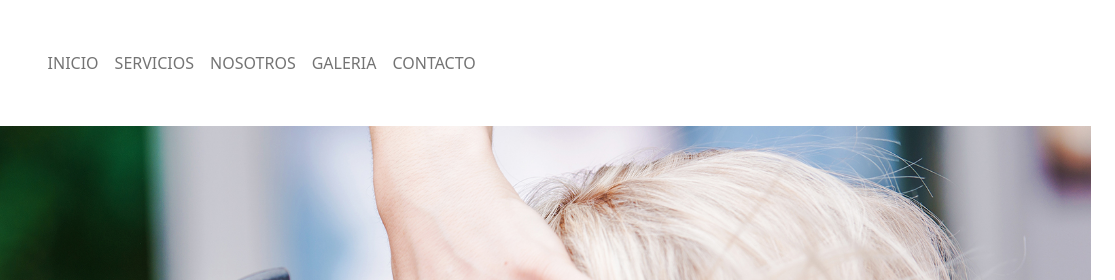
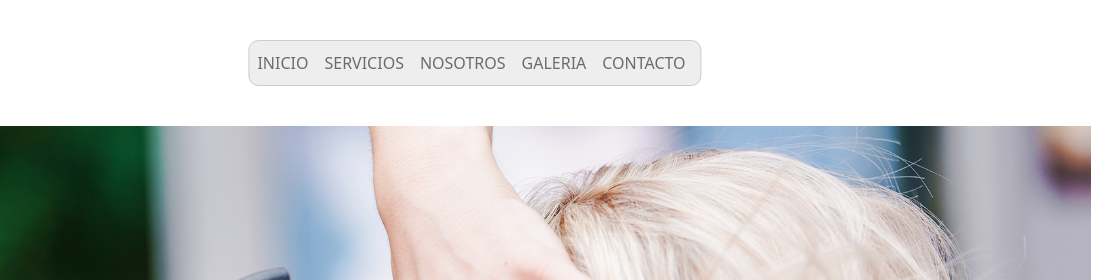
Before and after one commit to Agustin5/webPeluqueriaMartinez, a plain HTML site: page servicios.html in a window 1280 px wide. Shown: the top 280 px of the page, 165-1280 px from the left. Drawn offline with nearby package versions, Linux system fonts and the light colour scheme.

Commit message:
agrego efecto al nav bar

```diff
--- a/css/styles.css
+++ b/css/styles.css
@@ -331,6 +331,19 @@ section.serviciosCuatro{
     position: absolute;
     left: 50%;
     transform: translatex(-50%);
+    padding: 2px 7px 2px 7px;
+    color: rgb(102, 102, 102);
+    background-color: #eeeeee;
+    border: 1px solid #ccc;
+    text-decoration: none;
+
+
+    -webkit-border-radius: 10px ;
+    border-radius: 10px;
+}
+.navbar-nav:hover{
+    background-color: #00000021;
+    color: #ffffff;
 }
 
 .footer-style {
--- a/servicios.html
+++ b/servicios.html
@@ -17,7 +17,7 @@
     <div class="container-fluid">
         <div class="row">
           <div class="col-md-12 col-lg-8">
-            <nav class="navbar navbar-expand-lg section-2 row bg-succes min-vw-1 00">
+            <nav class="navbar navbar-expand-lg section-2 row bg-succes min-vw-100">
                 <div class="container-fluid col-12 g-0">
                   <a class="navbar-brand" href="index.html">
                     <img src="./imagenes/Logo.png" alt="logo de la web" class="logo">
```
Also changed, not shown: index.html (+4 -1 lines).
